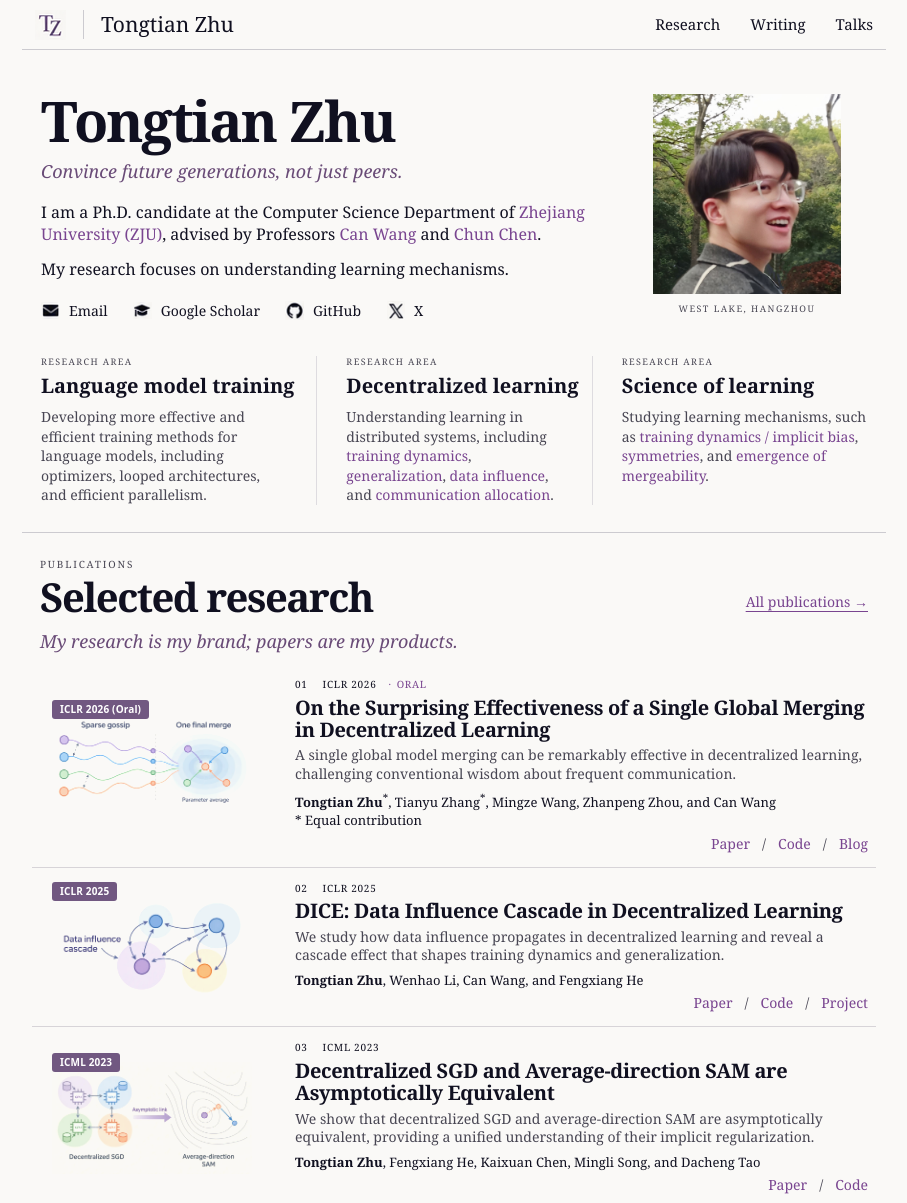
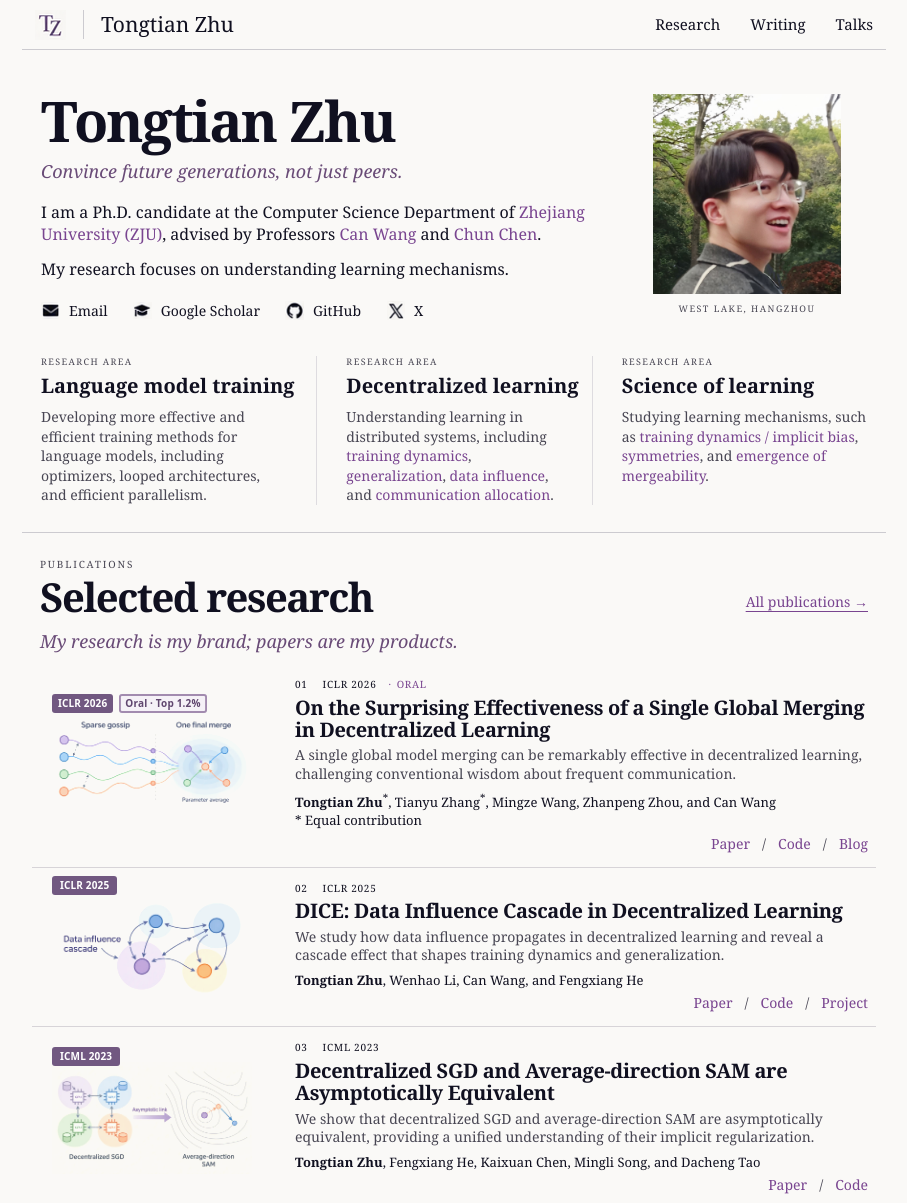
Before and after one commit to Raiden-Zhu/Raiden-Zhu.github.io, a Jekyll site: the page built from _pages/about.md, in a window 1280 px wide. Shown: the top 1203 px of the page, without its empty margins (186-1093 px from the left). Built offline with Jekyll 4.4.1, drawn with Linux system fonts in a browser that asks for light colours; grey boxes are pictures that could not be loaded.

Commit message:
Refine publication labels and spacing

```diff
--- a/_pages/about.md
+++ b/_pages/about.md
@@ -31,7 +31,7 @@ permalink: /
     <div class="section-heading"><div><p class="eyebrow">Publications</p><h2 id="research-heading">Selected research</h2></div><a href="/publications/">All publications →</a></div>
     <p class="research-motto">My research is my brand; papers are my products.</p>
     <article class="paper" id="single-merging">
-      <a class="paper-visual" href="https://openreview.net/forum?id=lWGMbJRCtQ" aria-label="Read the single global merging paper"><span class="venue-badge">ICLR 2026 (Oral)</span><img src="/assets/img/publication_preview/single-merge-hd.webp" alt="Concept illustration: local training with sparse gossip followed by one final parameter average" width="1672" height="940" loading="lazy"></a>
+      <a class="paper-visual" href="https://openreview.net/forum?id=lWGMbJRCtQ" aria-label="Read the single global merging paper"><span class="venue-badge venue-badge--split"><span class="venue-conference">ICLR 2026</span><span class="venue-honor"><strong>Oral</strong> · Top 1.2%</span></span><img src="/assets/img/publication_preview/single-merge-hd.webp" alt="Concept illustration: local training with sparse gossip followed by one final parameter average" width="1672" height="940" loading="lazy"></a>
       <div class="paper-body">
         <p class="paper-kicker"><span class="paper-index">01</span><span>ICLR 2026</span><span class="honor">Oral</span></p>
         <h3><a href="https://openreview.net/forum?id=lWGMbJRCtQ">On the Surprising Effectiveness of a Single Global Merging in Decentralized Learning</a></h3>
--- a/assets/css/research-pages.css
+++ b/assets/css/research-pages.css
@@ -112,3 +112,23 @@
  .paper .paper-visual,.archive-page .paper-visual{width:96px;height:72px}
  .paper .venue-badge{max-width:96px}
 }
+
+/* Separate conference identity from the oral distinction. */
+.paper .venue-badge--split{display:flex;flex-wrap:wrap;gap:6px;padding:0;background:transparent;max-width:100%;white-space:normal}
+.venue-badge--split .venue-conference,.venue-badge--split .venue-honor{padding:3px 6px;border-radius:3px;white-space:nowrap}
+.venue-badge--split .venue-conference{background:#715881;color:#fff}
+.venue-badge--split .venue-honor{background:#f5f1f7;color:#60466f;box-shadow:inset 0 0 0 1.9px #a28baf;font-weight:700}
+.venue-badge--split .venue-honor strong{font-weight:700}
+@media(max-width:620px){
+ .paper .venue-badge--split{font-size:9px;letter-spacing:0;gap:3px;max-width:100%}
+ .venue-badge--split .venue-conference,.venue-badge--split .venue-honor{padding:3px 4px}
+}
+
+/* Keep the distinction together beneath the conference label on phones. */
+@media(max-width:620px){
+ .paper .venue-badge--split{flex-direction:column;align-items:flex-start;top:-38px}
+ .paper .paper-visual:has(.venue-badge--split){margin-top:38px}
+}
+
+/* Give every publication label a little breathing room above its illustration. */
+.paper .venue-badge{transform:translateY(-6px)}
--- a/scripts/build-research-archives.py
+++ b/scripts/build-research-archives.py
@@ -51,10 +51,11 @@ def links(d):return '<div class="paper-links">'+''.join(link(u,n) for n,u in d.i
 def head(title,path,intro,eyebrow):return f'''---\nlayout: research-home\ntitle: {title}\npermalink: {path}\n---\n<main id="main" class="archive-page"><header class="archive-header"><a class="back-link" href="/">← Home</a><p class="eyebrow">{eyebrow}</p><h1>{title}</h1><p class="archive-intro">{intro}</p></header>'''
 def row(p,n):
  primary=next(iter(p['links'].values()))
+ badge = '<span class="venue-badge venue-badge--split"><span class="venue-conference">ICLR 2026</span><span class="venue-honor"><strong>Oral</strong> · Top 1.2%</span></span>' if p["id"] == "zhu2026surprising" else f'<span class="venue-badge">{esc(p["abbr"])}</span>'
  equal=set(p.get('equal_contributors','').split(' and ')) - {''}
  authors=', '.join((f'<strong>{esc(a)}</strong>' if a == "Tongtian Zhu" else esc(a)) + ('<sup>*</sup>' if a in equal else '') for a in p["authors"])
  if equal: authors += '<br><span>* Equal contribution</span>'
- return f'''<article class="paper" id="paper-{n}"><a class="paper-visual" href="{esc(primary)}" aria-label="Read {esc(p['title'])}"><span class="venue-badge">{esc(p['abbr'])}</span><img src="/assets/img/publication_preview/{p['image']}" alt="{esc(p['summary'])}" width="1672" height="941" loading="lazy"></a><div class="paper-body"><p class="paper-kicker"><span>{n:02d}</span><span>{esc(p['abbr'])}</span></p><h3>{link(primary,p['title'])}</h3><p class="takeaway">{esc(p['summary'])}</p><p class="authors">{authors}</p>{links(p['links'])}</div></article>'''
+ return f'''<article class="paper" id="paper-{n}"><a class="paper-visual" href="{esc(primary)}" aria-label="Read {esc(p['title'])}">{badge}<img src="/assets/img/publication_preview/{p['image']}" alt="{esc(p['summary'])}" width="1672" height="941" loading="lazy"></a><div class="paper-body"><p class="paper-kicker"><span>{n:02d}</span><span>{esc(p['abbr'])}</span></p><h3>{link(primary,p['title'])}</h3><p class="takeaway">{esc(p['summary'])}</p><p class="authors">{authors}</p>{links(p['links'])}</div></article>'''
 pubs=list(byid[k] for k in curation)
 s=head('All publications','/publications/','Research on learning mechanisms, decentralized training, and related problems. '+link('https://scholar.google.com/citations?user=QvBDUsIAAAAJ&hl=en','Google Scholar ↗'),'Research archive')
 s+='<nav class="year-nav" aria-label="Publication years">'+''.join(link('#year-'+y,y) for y in ['2026','2025','2023','2022'])+'</nav>'
```
Also changed, not shown: _pages/publications.md (+1 -1 lines).
